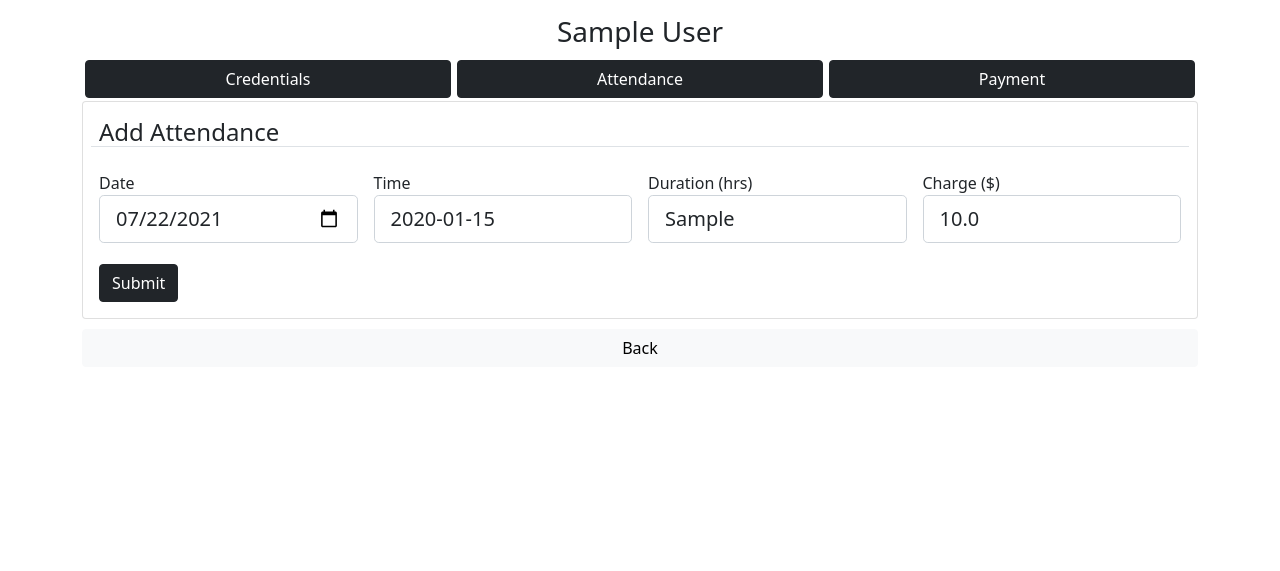
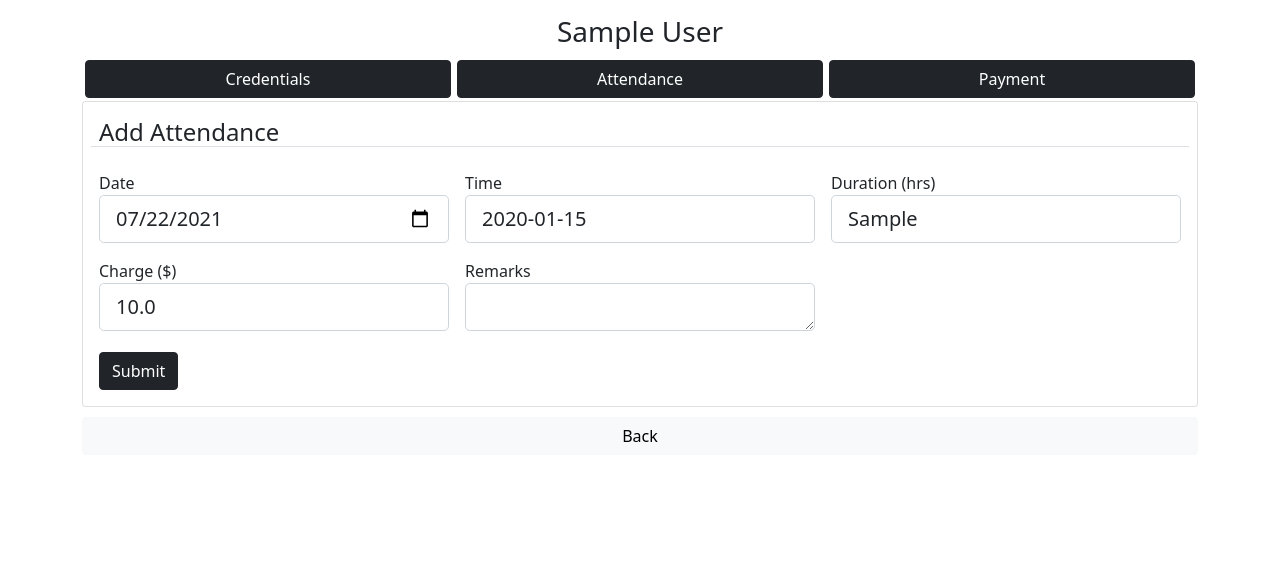
Before and after one commit to gordonmhy/TutorialPortal, a Flask app: a page that uses tutorialportal/templates/student_manager_selected.html in a window 1280 px wide. Shown: the part 56-627 px from the top of the page. Run offline with Flask 2, Linux system fonts and the light colour scheme; a user stored in the database is signed in; tables that the repository leaves empty hold one stand-in row (values such as "Sample post").

Commit message:
Add Attendance fully functions

```diff
--- a/tutorialportal/forms.py
+++ b/tutorialportal/forms.py
@@ -77,10 +77,11 @@
             raise ValidationError('Field must be an 8-digit HK phone number.')
 
 class AddAttendanceForm(FlaskForm):
-    lesson_date = DateField('Date', default=datetime.datetime.utcnow().date(), format='%Y-%m-%d', validators=[DataRequired(message='Invalid date. (YYYY-MM-DD)')])
+    lesson_date = DateField('Date', default=datetime.datetime.now().date(), format='%Y-%m-%d', validators=[DataRequired(message='Invalid date. (YYYY-MM-DD)')])
     lesson_time = StringField('Time', validators=[DataRequired()])
     lesson_duration = StringField('Duration (hrs)', validators=[DataRequired()])
     lesson_fee = FloatField('Charge ($)', validators=[DataRequired()])
+    remarks = TextAreaField('Remarks', render_kw={"rows": 1})
     add_attendance_submit = SubmitField('Submit')
 
     def validate_lesson_time(self, lesson_time):
--- a/tutorialportal/models.py
+++ b/tutorialportal/models.py
@@ -1,7 +1,6 @@
 import datetime
 
 from tutorialportal import db, login_manager
-from utcnow import utcnow
 from flask_login import UserMixin
 
 
@@ -65,7 +64,7 @@
 class FeeSubmission(db.Model):
     id = db.Column(db.Integer, primary_key=True)
     username = db.Column(db.String(25), db.ForeignKey('student.username'), nullable=False)
-    dt_submission = db.Column(db.DateTime, nullable=False, default=utcnow.get())
+    dt_submission = db.Column(db.DateTime, nullable=False, default=datetime.datetime.now())
     amount = db.Column(db.Float, nullable=False)
     remark = db.Column(db.Text)
 
--- a/tutorialportal/routes.py
+++ b/tutorialportal/routes.py
@@ -120,7 +120,7 @@
                                         lesson_time=add_attendance_form.lesson_time.data,
                                         lesson_fee=add_attendance_form.lesson_fee.data,
                                         lesson_duration=add_attendance_form.lesson_duration.data,
-                                        remark=add_attendance_form.remark.data)
+                                        remark=add_attendance_form.remarks.data)
                 db.session.add(attendance)
                 db.session.commit()
                 flash('Attendance added for {}.'.format(student.name), 'success')
--- a/tutorialportal/templates/student_manager_selected.html
+++ b/tutorialportal/templates/student_manager_selected.html
@@ -191,7 +191,7 @@
                 <form method="POST" action="" class="row gy-3 gx-3 align-items-center">
                     {{ add_attendance_form.hidden_tag() }}
                     <legend class="border-bottom mb-2 h4">Add Attendance</legend>
-                    <div class="form-group col-md-3">
+                    <div class="form-group col-md-4">
                         {{ add_attendance_form.lesson_date.label(class="form-control-label") }}
                         {% if add_attendance_form.lesson_date.errors %}
                             {{ add_attendance_form.lesson_date(class="form-control form-control-lg is-invalid") }}
@@ -204,7 +204,7 @@
                             {{ add_attendance_form.lesson_date(class="form-control form-control-lg") }}
                         {% endif %}
                     </div>
-                    <div class="form-group col-md-3">
+                    <div class="form-group col-md-4">
                         {{ add_attendance_form.lesson_time.label(class="form-control-label") }}
                         {% if add_attendance_form.lesson_time.errors %}
                             {{ add_attendance_form.lesson_time(class="form-control form-control-lg is-invalid") }}
@@ -217,7 +217,7 @@
                             {{ add_attendance_form.lesson_time(class="form-control form-control-lg") }}
                         {% endif %}
                     </div>
-                    <div class="form-group col-md-3">
+                    <div class="form-group col-md-4">
                         {{ add_attendance_form.lesson_duration.label(class="form-control-label") }}
                         {% if add_attendance_form.lesson_duration.errors %}
                             {{ add_attendance_form.lesson_duration(class="form-control form-control-lg is-invalid") }}
@@ -230,7 +230,7 @@
                             {{ add_attendance_form.lesson_duration(class="form-control form-control-lg") }}
                         {% endif %}
                     </div>
-                    <div class="form-group col-md-3">
+                    <div class="form-group col-md-4">
                         {{ add_attendance_form.lesson_fee.label(class="form-control-label") }}
                         {% if add_attendance_form.lesson_fee.errors %}
                             {{ add_attendance_form.lesson_fee(class="form-control form-control-lg is-invalid") }}
@@ -241,6 +241,19 @@
                             </div>
                         {% else %}
                             {{ add_attendance_form.lesson_fee(class="form-control form-control-lg") }}
+                        {% endif %}
+                    </div>
+                    <div class="form-group col-md-4">
+                        {{ add_attendance_form.remarks.label(class="form-control-label") }}
+                        {% if add_attendance_form.remarks.errors %}
+                            {{ add_attendance_form.remarks(class="form-control form-control-lg is-invalid") }}
+                            <div class="invalid-feedback">
+                                {% for error in add_attendance_form.remarks.errors %}
+                                    <span>{{ error }}</span>
+                                {% endfor %}
+                            </div>
+                        {% else %}
+                            {{ add_attendance_form.remarks(class="form-control form-control-lg") }}
                         {% endif %}
                     </div>
                     <div class="form-group" style="padding-top: 5px">
```
